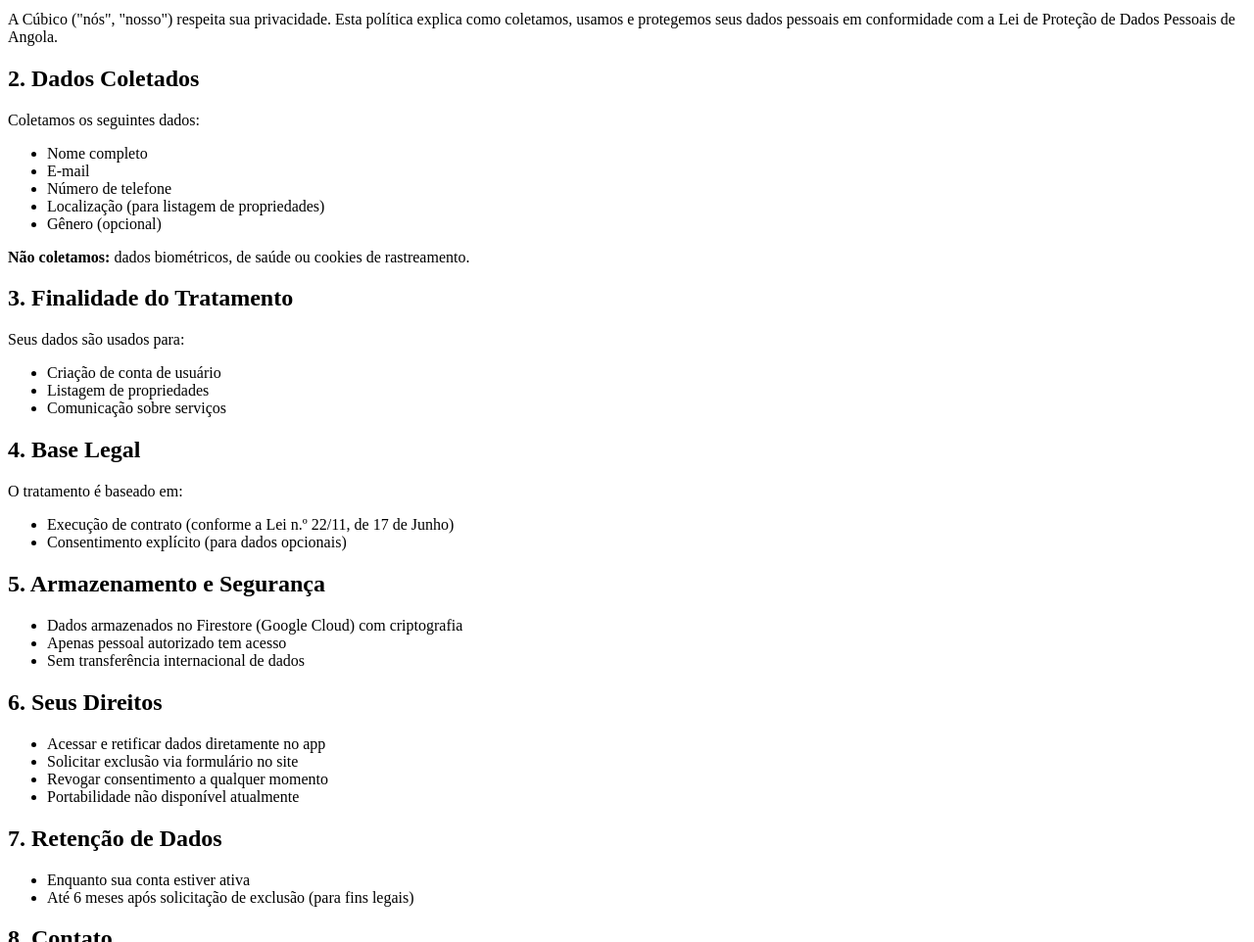
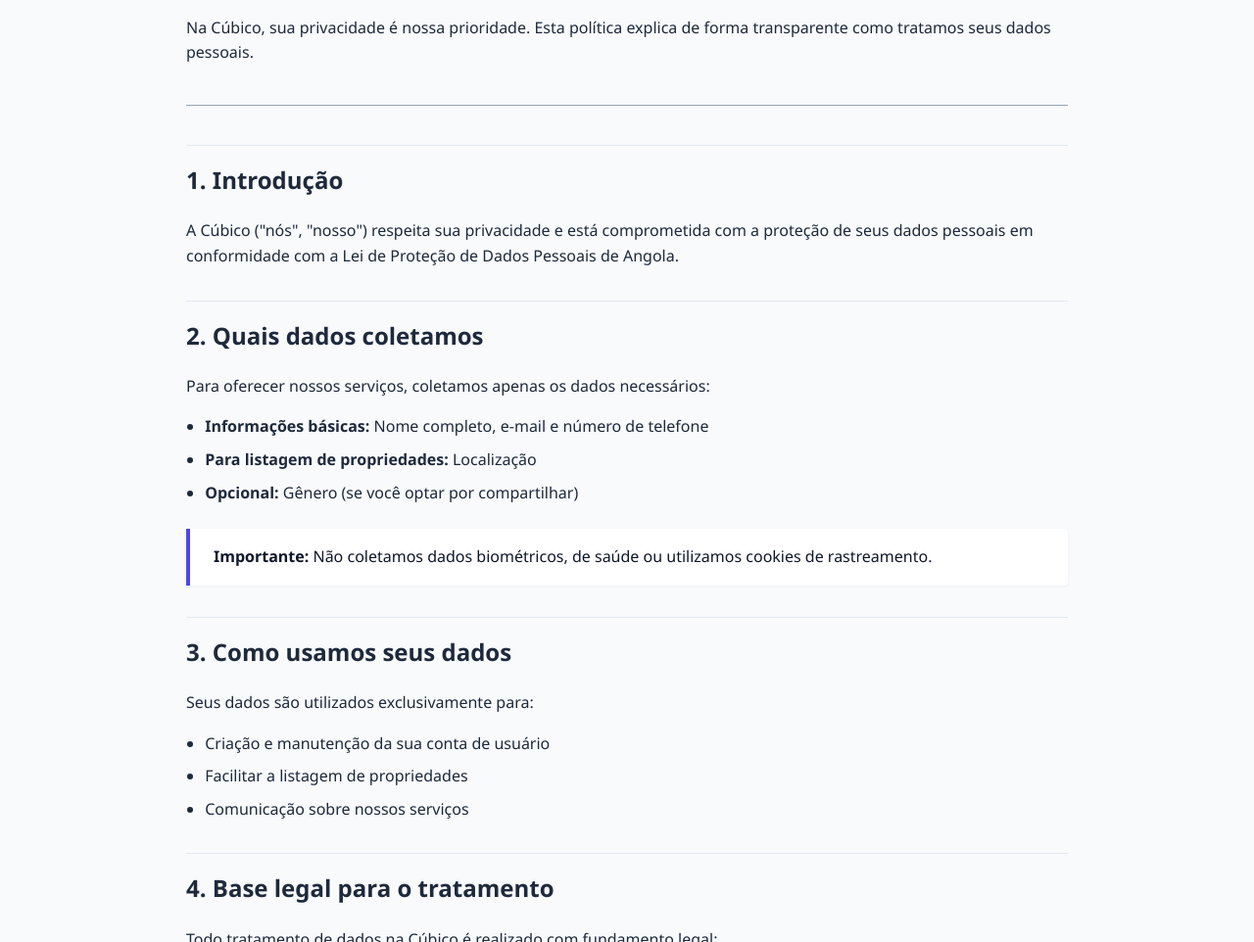
Before and after one commit to st10068763/cubico-privacy-policy, a plain HTML site: page index.html in a window 1280 px wide. Shown: the part 154-1116 px from the top of the page at 98% size. Drawn offline with Linux system fonts and the light colour scheme.

Commit message:
Update index.html
Made it modern

```diff
--- a/index.html
+++ b/index.html
@@ -2,71 +2,186 @@
 <html lang="pt">
 <head>
   <meta charset="UTF-8">
+  <meta name="viewport" content="width=device-width, initial-scale=1.0">
   <title>Política de Privacidade - Cúbico</title>
+  <style>
+    :root {
+      --primary: #4f46e5;
+      --secondary: #1e293b;
+      --light: #f8fafc;
+      --gray: #94a3b8;
+      --dark: #0f172a;
+    }
+
+    body {
+      font-family: 'Segoe UI', system-ui, -apple-system, sans-serif;
+      line-height: 1.6;
+      color: var(--dark);
+      max-width: 900px;
+      margin: 0 auto;
+      padding: 2rem 1.5rem;
+      background-color: var(--light);
+    }
+
+    header {
+      margin-bottom: 2.5rem;
+      border-bottom: 1px solid var(--gray);
+      padding-bottom: 1.5rem;
+    }
+
+    h1 {
+      color: var(--primary);
+      font-size: 2.5rem;
+      margin-bottom: 0.5rem;
+    }
+
+    .last-updated {
+      color: var(--gray);
+      font-size: 0.9rem;
+      margin-bottom: 1rem;
+    }
+
+    h2 {
+      color: var(--secondary);
+      margin-top: 2rem;
+      padding-top: 1rem;
+      border-top: 1px solid #e2e8f0;
+    }
+
+    h3 {
+      color: var(--secondary);
+      margin-top: 1.5rem;
+    }
+
+    p, li {
+      color: var(--secondary);
+    }
+
+    ul {
+      padding-left: 1.2rem;
+    }
+
+    li {
+      margin-bottom: 0.5rem;
+    }
+
+    a {
+      color: var(--primary);
+      text-decoration: none;
+      font-weight: 500;
+    }
+
+    a:hover {
+      text-decoration: underline;
+    }
+
+    .highlight-box {
+      background-color: white;
+      border-left: 4px solid var(--primary);
+      padding: 1rem 1.5rem;
+      margin: 1.5rem 0;
+      border-radius: 0 4px 4px 0;
+      box-shadow: 0 1px 3px rgba(0,0,0,0.05);
+    }
+
+    .contact-card {
+      background-color: white;
+      border-radius: 8px;
+      padding: 1.5rem;
+      margin-top: 2rem;
+      box-shadow: 0 2px 4px rgba(0,0,0,0.05);
+    }
+
+    @media (max-width: 768px) {
+      body {
+        padding: 1.5rem 1rem;
+      }
+
+      h1 {
+        font-size: 2rem;
+      }
+    }
+  </style>
 </head>
 <body>
+  <header>
     <h1>Política de Privacidade</h1>
-  <p><strong>Última atualização:</strong> 12/06/2025</p>
+    <div class="last-updated">Última atualização: 12/06/2025</div>
+    <p>Na Cúbico, sua privacidade é nossa prioridade. Esta política explica de forma transparente como tratamos seus dados pessoais.</p>
+  </header>
 
+  <section>
     <h2>1. Introdução</h2>
-  <p>
-    A Cúbico ("nós", "nosso") respeita sua privacidade. Esta política explica como coletamos, usamos e protegemos seus dados pessoais em conformidade com a Lei de Proteção de Dados Pessoais de Angola.
-  </p>
+    <p>A Cúbico ("nós", "nosso") respeita sua privacidade e está comprometida com a proteção de seus dados pessoais em conformidade com a Lei de Proteção de Dados Pessoais de Angola.</p>
+  </section>
 
-  <h2>2. Dados Coletados</h2>
-  <p>Coletamos os seguintes dados:</p>
+  <section>
+    <h2>2. Quais dados coletamos</h2>
+    <p>Para oferecer nossos serviços, coletamos apenas os dados necessários:</p>
     <ul>
-    <li>Nome completo</li>
-    <li>E-mail</li>
-    <li>Número de telefone</li>
-    <li>Localização (para listagem de propriedades)</li>
-    <li>Gênero (opcional)</li>
-  </ul>
-  <p><strong>Não coletamos:</strong> dados biométricos, de saúde ou cookies de rastreamento.</p>
-
-  <h2>3. Finalidade do Tratamento</h2>
-  <p>Seus dados são usados para:</p>
-  <ul>
-    <li>Criação de conta de usuário</li>
-    <li>Listagem de propriedades</li>
-    <li>Comunicação sobre serviços</li>
+      <li><strong>Informações básicas:</strong> Nome completo, e-mail e número de telefone</li>
+      <li><strong>Para listagem de propriedades:</strong> Localização</li>
+      <li><strong>Opcional:</strong> Gênero (se você optar por compartilhar)</li>
     </ul>
 
-  <h2>4. Base Legal</h2>
-  <p>
-    O tratamento é baseado em:
-  </p>
+    <div class="highlight-box">
+      <strong>Importante:</strong> Não coletamos dados biométricos, de saúde ou utilizamos cookies de rastreamento.
+    </div>
+  </section>
+
+  <section>
+    <h2>3. Como usamos seus dados</h2>
+    <p>Seus dados são utilizados exclusivamente para:</p>
     <ul>
-    <li>Execução de contrato (conforme a Lei n.º 22/11, de 17 de Junho)</li>
-    <li>Consentimento explícito (para dados opcionais)</li>
+      <li>Criação e manutenção da sua conta de usuário</li>
+      <li>Facilitar a listagem de propriedades</li>
+      <li>Comunicação sobre nossos serviços</li>
     </ul>
+  </section>
 
-  <h2>5. Armazenamento e Segurança</h2>
+  <section>
+    <h2>4. Base legal para o tratamento</h2>
+    <p>Todo tratamento de dados na Cúbico é realizado com fundamento legal:</p>
     <ul>
-    <li>Dados armazenados no Firestore (Google Cloud) com criptografia</li>
-    <li>Apenas pessoal autorizado tem acesso</li>
-    <li>Sem transferência internacional de dados</li>
+      <li><strong>Execução de contrato:</strong> Para os dados necessários ao funcionamento do serviço (conforme Lei n.º 22/11)</li>
+      <li><strong>Consentimento:</strong> Para dados opcionais, que você pode revogar a qualquer momento</li>
     </ul>
+  </section>
 
-  <h2>6. Seus Direitos</h2>
+  <section>
+    <h2>5. Segurança dos seus dados</h2>
+    <p>Implementamos medidas robustas para proteger suas informações:</p>
     <ul>
-    <li>Acessar e retificar dados diretamente no app</li>
-    <li>Solicitar exclusão via formulário no site</li>
-    <li>Revogar consentimento a qualquer momento</li>
-    <li>Portabilidade não disponível atualmente</li>
+      <li>Armazenamento seguro no Firestore (Google Cloud) com criptografia</li>
+      <li>Acesso restrito apenas a pessoal autorizado</li>
+      <li>Não realizamos transferência internacional de dados</li>
     </ul>
+  </section>
 
-  <h2>7. Retenção de Dados</h2>
+  <section>
+    <h2>6. Seus direitos</h2>
+    <p>Você tem total controle sobre seus dados pessoais:</p>
     <ul>
-    <li>Enquanto sua conta estiver ativa</li>
-    <li>Até 6 meses após solicitação de exclusão (para fins legais)</li>
+      <li><strong>Acesso e correção:</strong> Pode visualizar e editar diretamente no aplicativo</li>
+      <li><strong>Exclusão:</strong> Solicite a qualquer momento através do nosso site</li>
+      <li><strong>Revogar consentimento:</strong> Para dados opcionais, quando desejar</li>
+      <li>Atualmente não oferecemos portabilidade de dados</li>
     </ul>
+  </section>
 
-  <h2>8. Contato</h2>
-  <p>
-    <h2>Desenvolvedor e fundador: Zacarias Pinto Joao Antero</h2>
-    Para questões legais ou dúvidas sobre esta política, entre em contato por e-mail:<br>
-    <a href="mailto:anterozacarias14@gmail.com">anterozacarias14@gmail.com</a>
-  </p>
+  <section>
+    <h2>7. Tempo de retenção</h2>
+    <ul>
+      <li>Mantemos seus dados enquanto sua conta estiver ativa</li>
+      <li>Após solicitação de exclusão, retemos por até 6 meses apenas para fins legais</li>
+    </ul>
+  </section>
+
+  <div class="contact-card">
+    <h2>8. Fale conosco</h2>
+    <p>Para qualquer dúvida sobre esta política ou sobre proteção de dados:</p>
+    <p><strong>Desenvolvedor e fundador:</strong> Zacarias Pinto Joao Antero</p>
+    <p><strong>E-mail:</strong> <a href="mailto:anterozacarias14@gmail.com">anterozacarias14@gmail.com</a></p>
+  </div>
 </body>
 </html>
```
Lines whose indentation alone changed are shown as unchanged.
